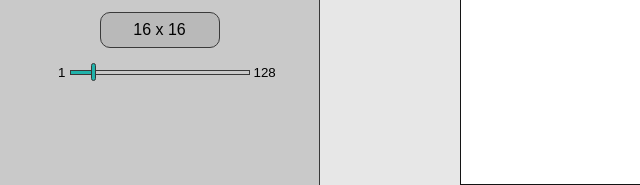
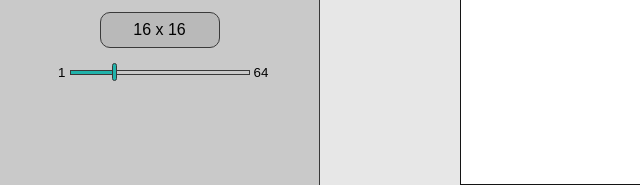
Before and after one commit to Hex0x13/Etch-a-Sketch, a plain HTML site: page index.html in a window 1280 px wide. Shown: the part 621-806 px from the top of the page, 0-640 px from the left. Drawn offline with Linux system fonts and the light colour scheme.

Commit message:
set max input range to 64
less crash

```diff
--- a/index.html
+++ b/index.html
@@ -36,7 +36,7 @@
       <button class="side-bar-element clear">Clear</button>
       <div class="slider">
         <label for="slide-bar" class="grid-size">1</label>
-        <input id="slide-bar" type="range" value="1" min="1" max="128">
+        <input id="slide-bar" type="range" value="1" min="1" max="64">
       </div>
     </div>
     <div class="container"></div>
```
